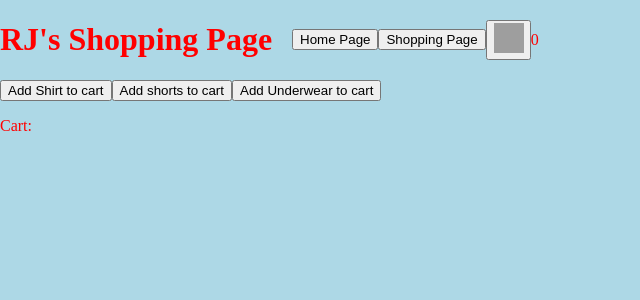
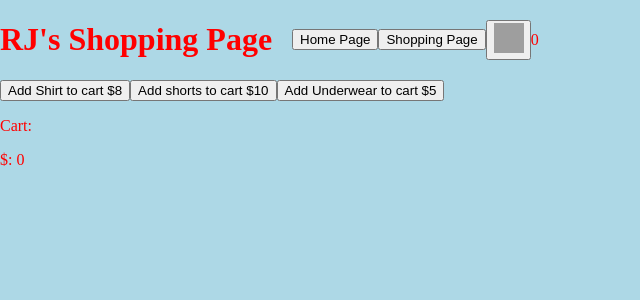
Before and after one commit to RJK3vin/Shopping-Cart, a React (Vite) app: page / in a window 1280 px wide. Both pictures are taken after a click on the button "Shopping Page". Shown: the top 300 px of the page, without its empty margins (0-640 px from the left). Built offline with nearby package versions, Linux system fonts and the light colour scheme; grey boxes are pictures that could not be loaded; the HTML template or start-up script is replaced by a standard one.

Commit message:
added price

```diff
--- a/src/App.jsx
+++ b/src/App.jsx
@@ -4,11 +4,11 @@ import Navbar from "./Navbar";
 import get_products_from_api from './product-api';
 
 function ShowProducts({show, setShow, products, handleClick }) {
-  return show ? <div> <h3 style = {{ color: "red" }}>The Clothing Shopping Page in the World</h3>  <button onClick={setShow}>Shop Now</button> </div>
+  return show ? <div> <h3 style = {{ color: "red" }}>The Best Clothing Shopping Page in the World</h3>  <button onClick={setShow}>Shop Now</button> </div>
   :
   <div>
     {products.map((product) => (
-      <button key={product.id} products={products} onClick = {(event) => handleClick(event, product)}>{product.name}</button>
+      <button key={product.id} products={products} onClick = {(event) => handleClick(event, product)}>{product.name} ${product.price}</button>
     ))}
   </div>
 }
@@ -17,35 +17,48 @@ export default function App() {
 
   const [show, setShow] = useState(true)
   const [counter, setCounter] = useState(0)
+  const [total, setTotal] = useState(0)
   const [products, setProducts] = useState([
-            {"name": "Add Shirt to cart", "id": 1},
-            {"name": "Add shorts to cart", "id": 2},
-            {"name": "Add Underwear to cart", "id": 3},
+            {"name": "Add Shirt to cart", "id": 1, "price" : 8},
+            {"name": "Add shorts to cart", "id": 2, "price" : 10},
+            {"name": "Add Underwear to cart", "id": 3, "price" : 5},
         ])
   const [cart, setCart] = useState({})
 
   function testing(event, product) {
       if (product["name"] in cart) {
-        cart[product["name"]]++
+        cart[product["name"]].count++
+        cart[product["name"]].totalPrice += product["price"]
+        setCart({...cart})
       } else {
-        cart[product["name"]] = 1
+        cart[product["name"]]= {
+          count: 1,
+          totalPrice: product["price"],
+          price: product["price"]
+        }
       }
+      setTotal(total + product["price"])
       setCounter(counter + 1)
       setCart({...cart})
     }
+
   function Upcount(event, cart, key) {
-    cart[key]++
+    cart[key].count++
+    cart[key].totalPrice += cart[key].price
     setCart({...cart})
     setCounter(counter + 1)
+    setTotal(total + cart[key].price)
   }
   function Downcount(event, cart, key) {
-    if (cart[key] === 1) {
+    if (cart[key].count === 1) {
+      setTotal(total - cart[key].price)
       delete cart[key]
-      setCart({...cart})
     } else {
-      cart[key]--
-      setCart({...cart})
+      cart[key].count--
+      cart[key].totalPrice -= cart[key].price
     }
+    setTotal(total - cart[key].price)
+    setCart({...cart})
     setCounter(counter - 1)
   }
 
@@ -59,8 +72,9 @@ export default function App() {
     <ShowProducts show = {show} setShow={() => setShow(false)} products={products} handleClick={testing}/>
     <p style = {{ color: "red" }}>Cart: </p>
     {Object.keys(cart).map((key) => (
-          <p key={key} style = {{ color: "red" }}>{key}: <button style = {{ width: 20, height: 20 }} onClick={(event) => {Downcount(event, cart, key)}}>-</button> {cart[key]} <button style = {{ width: 20, height: 20}} onClick={(event) => {Upcount(event, cart, key)}}>+</button></p>
+          <p key={key} style = {{ color: "red" }}>{key}: ${cart[key].totalPrice}<button style = {{ width: 20, height: 20 }} onClick={(event) => {Downcount(event, cart, key)}}>-</button> {cart[key].count} <button style = {{ width: 20, height: 20}} onClick={(event) => {Upcount(event, cart, key)}}>+</button></p>
     ))}
+    <p style = {{ color: "red" }}>$: {total}</p>
     </div>
   </>
   )
```
